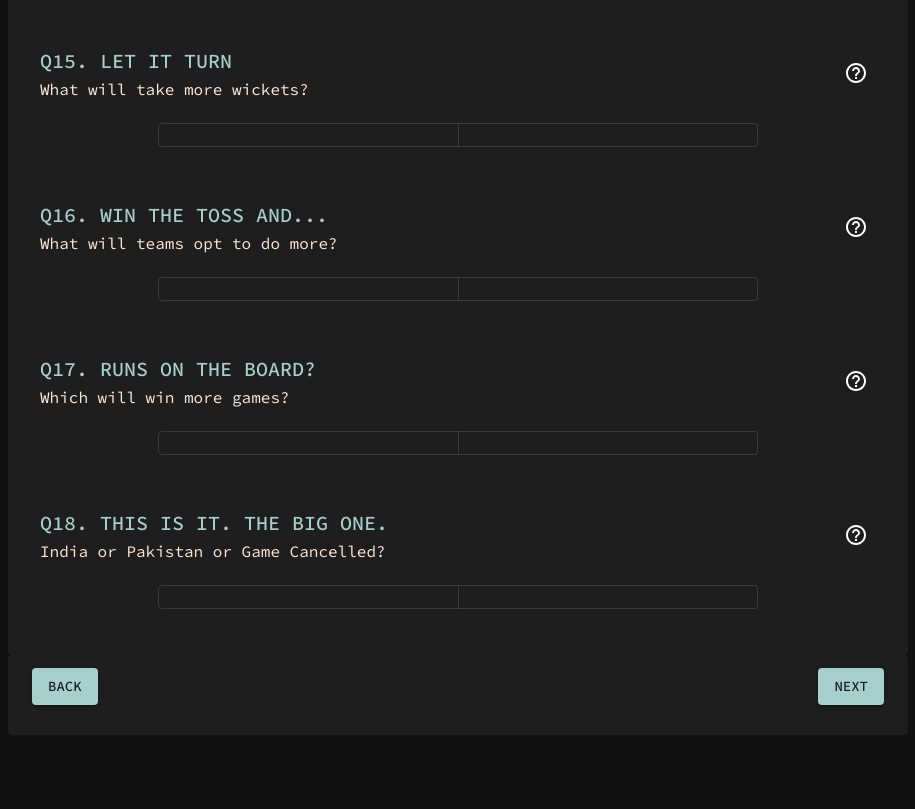
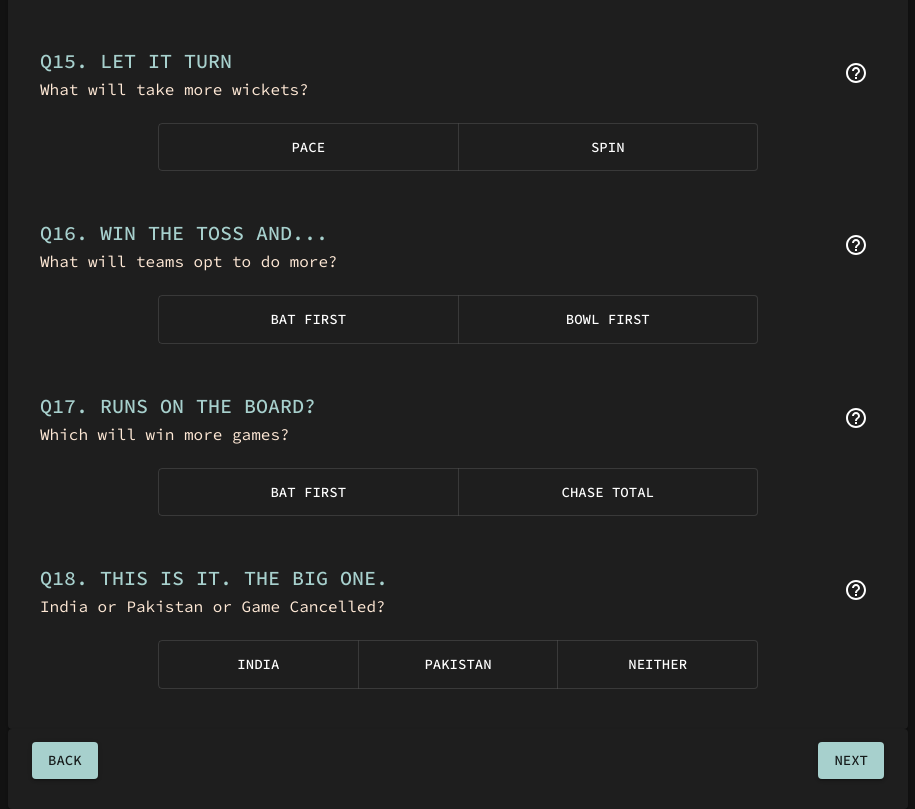
Before and after one commit to mdnrosen/sillyWC23, a React (Vite) app: page /fiftyfifty in a window 1280 px wide. Shown: the part 380-1189 px from the top of the page, without its empty margins (182-1097 px from the left). Before the commit the page ends 1115 px from the top, so only its background shows below. Built offline with nearby package versions, Linux system fonts and the light colour scheme.

Commit message:
Updated all ToggleButton components to take array props instead of my beloved object props.

```diff
--- a/src/components/ToggleGroup.jsx
+++ b/src/components/ToggleGroup.jsx
@@ -1,10 +1,10 @@
 import React from 'react'
+
 import { ToggleButton, ToggleButtonGroup } from '@mui/material'
-import { useGuesses } from '../context/GuessContext' // see line 11
+import { useGuesses } from '../context/GuessContext'
 
 
 export const ToggleGroup = ({ name, values, labels, handleChange }) => {
-
 
     const { guesses } = useGuesses()
 
@@ -17,11 +17,9 @@
             onChange={handleChange}
             aria-label={labels[0]}
         >
-            <ToggleButton name={name} value={values[0]} aria-label={labels[1]}>{values[0]}</ToggleButton>
-            <ToggleButton name={name} value={values[1]} aria-label={labels[2]} >{values[1]}</ToggleButton>
-            {values[2] &&
-            <ToggleButton name={name} value={values[2]} aria-label={labels[3]} >{values[2]}</ToggleButton>
-            }
+            {values.map((value, index) => (
+                <ToggleButton key={name + index} name={name} value={value} aria-label={labels[index + 1]}>{value}</ToggleButton>
+            ))}
         </ToggleButtonGroup>
     )
 }
--- a/src/pages/FiftyFiftyRound.jsx
+++ b/src/pages/FiftyFiftyRound.jsx
@@ -40,7 +40,7 @@
                                     <ToggleGroup
                                         name="h2h_superover"
                                         values={["true", "false"]}
-                                        labels={["true or false", "true", "false" ]}
+                                        labels={["true or false", "true", "false"]}
                                         handleChange={handleChange}
                                     />
                                 </Box>
@@ -57,8 +57,9 @@
                                 />
                                 <Box alignSelf={'center'} width={'100%'} maxWidth={'600px'}>
                                     <ToggleGroup
-                                        values={{ name: "h2h_pacespin", value1: "pace", value2: "spin" }}
-                                        labels={{ groupLabel: "pace or spin", buttonLabel1: "pace", buttonLabel2: "spin" }}
+                                        name="h2h_pacespin"
+                                        values={["pace", "spin"]}
+                                        labels={["pace or spin", "pace", "spin"]}
                                         handleChange={handleChange}
                                     />
                                 </Box>
@@ -75,8 +76,9 @@
                                 />
                                 <Box alignSelf={'center'} width={'100%'} maxWidth={'600px'}>
                                     <ToggleGroup
-                                        values={{ name: "h2h_tossDecision", value1: "bat first", value2: "bowl first" }}
-                                        labels={{ groupLabel: "true or false", buttonLabel1: "bat more", buttonLabel2: "chase more" }}
+                                        name="h2h_tossDecision"
+                                        values={["bat first", "bowl first"]}
+                                        labels={["true or false", "bat more", "chase more"]}
                                         handleChange={handleChange}
                                     />
                                 </Box>
@@ -93,8 +95,9 @@
                                 />
                                 <Box alignSelf={'center'} width={'100%'} maxWidth={'600px'}>
                                     <ToggleGroup
-                                        values={{ name: "h2h_bat-v-chase", value1: "bat first", value2: "chase total" }}
-                                        labels={{ groupLabel: "bat wins more or chase wins more", buttonLabel1: "bat first wins more", buttonLabel2: "chase wins more" }}
+                                        name="h2h_bat-v-chase"
+                                        values={["bat first", "chase total"]}
+                                        labels={["bat wins more or chase wins more", "bat first wins more", "chase wins more"]}
                                         handleChange={handleChange}
                                     />
                                 </Box>
@@ -111,17 +114,9 @@
                                 />
                                 <Box alignSelf={'center'} width={'100%'} maxWidth={'600px'}>
                                     <ToggleGroup
-                                        values={{
-                                            name: "h2h_india_v_pakistan",
-                                            value1: "india",
-                                            value2: "pakistan",
-                                            value3: "neither"
-                                        }}
-                                        labels={{
-                                            groupLabel: "india, pakistan or game cancelled",
-                                            buttonLabel1: "India wins", buttonLabel2: "Pakistan wins",
-                                            buttonLabel3: "neither: game cancelled"
-                                        }}
+                                        name="h2h_india_v_pakistan"
+                                        values={["india", "pakistan", "neither"]}
+                                        labels={["india, pakistan or game cancelled", "India wins", "Pakistan wins", "neither: game cancelled"]}
                                         handleChange={handleChange}
                                     />
                                 </Box>
```
